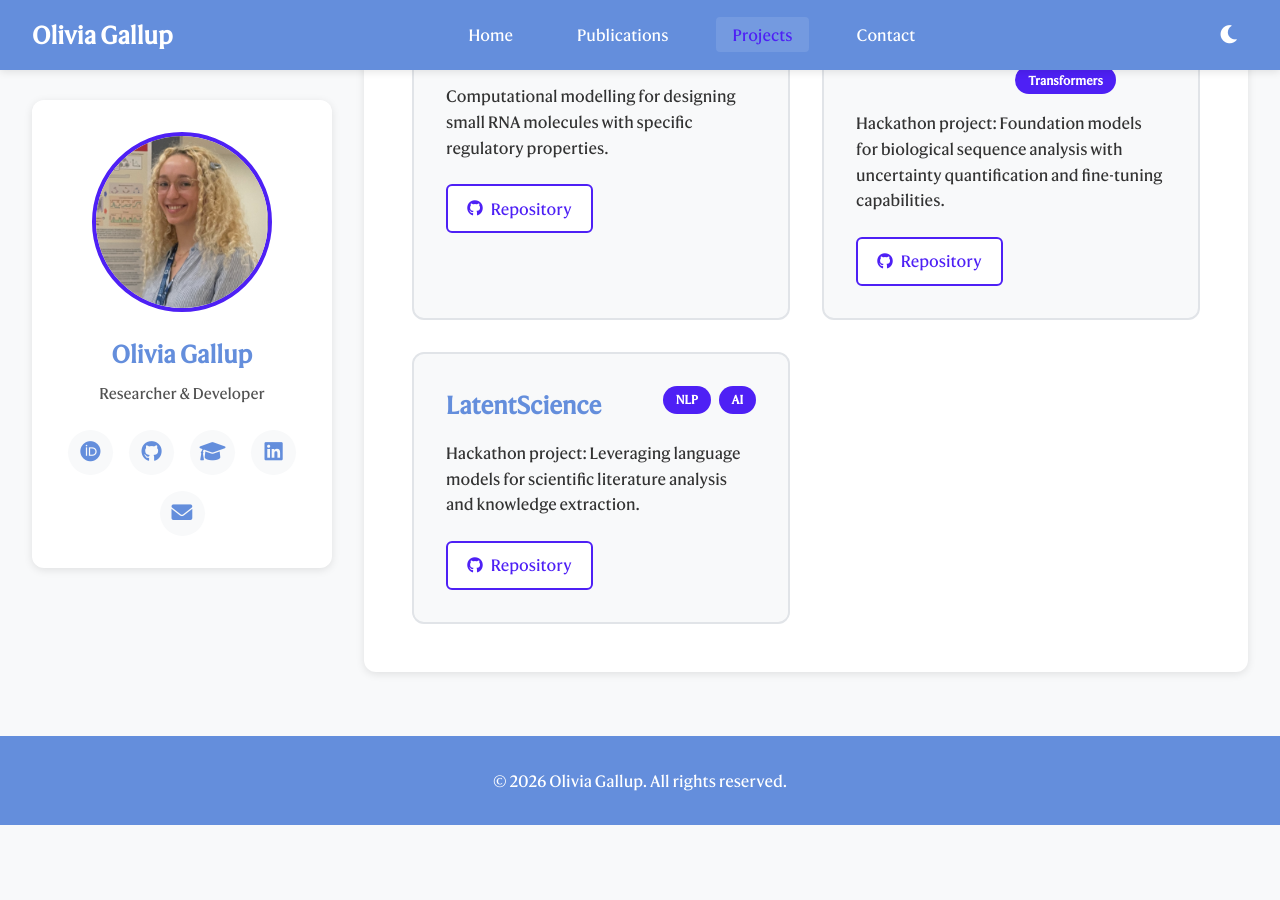
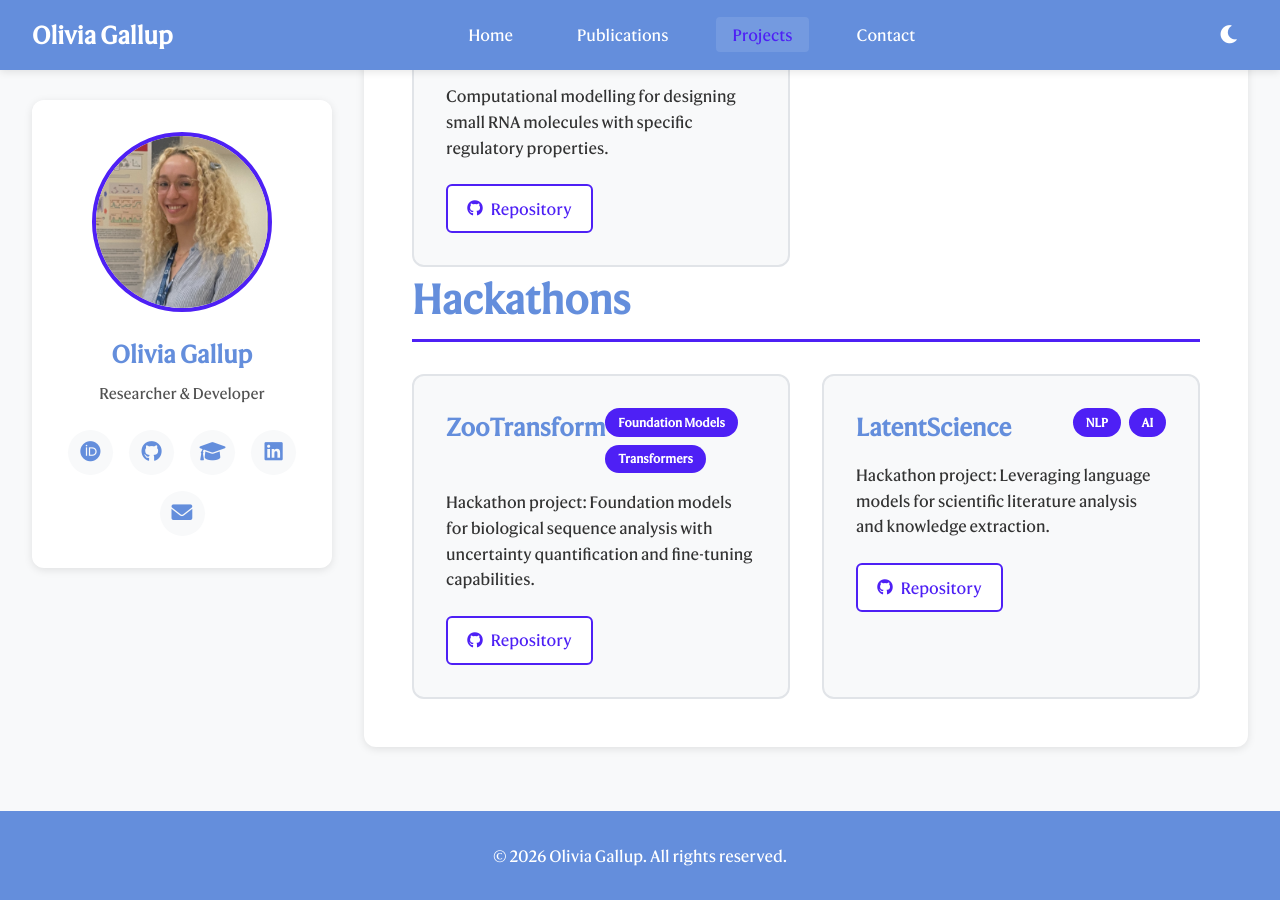
Before and after one commit to olive004/olive004.github.io, a Jekyll site: the page projects.html, which Jekyll copies as it is, in a window 1280 px wide and 900 px high, scrolled down 656 px. Built offline with Jekyll 4.4.1, drawn with Linux system fonts in a browser that asks for light colours; before the commit the page ends 1481 px from its top, so only the background shows below that.

Commit message:
separate hackathons

```diff
--- a/projects.html
+++ b/projects.html
@@ -115,6 +115,11 @@
                     </div>
                 </div>
 
+            </div>
+
+            <h1>Hackathons</h1>
+
+            <div class="project-grid">
                 <div class="project-card">
                     <div class="project-header">
                         <h3>ZooTransform</h3>
```
